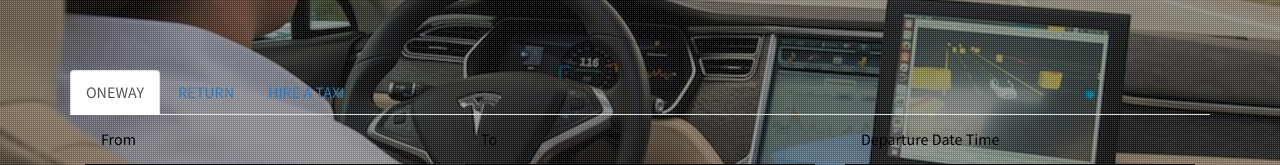
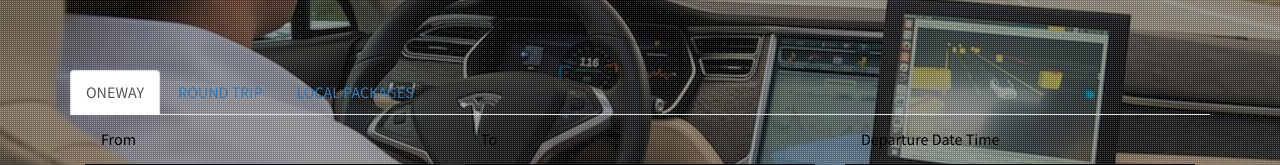
Before and after one commit to hiten-h-vinchurkar/intercitytaxi, a plain HTML site: page template5/index.html in a window 1280 px wide. Shown: the part 223-388 px from the top of the page. Drawn offline with nearby package versions, Linux system fonts and the light colour scheme.

Commit message:
Update index.html

```diff
--- a/template5/index.html
+++ b/template5/index.html
@@ -89,8 +89,8 @@ License URL: http://creativecommons.org/licenses/by/3.0/
 					  		<div class="banner-textagileinfo">
 								<ul class="nav nav-tabs">
   									<li class="active"><a data-toggle="tab" href="#home">ONEWAY</a></li>
-  									<li><a data-toggle="tab" href="#menu1">RETURN</a></li>
-  									<li><a data-toggle="tab" href="#menu2">HIRE A TAXI</a></li>
+  									<li><a data-toggle="tab" href="#menu1">ROUND TRIP</a></li>
+  									<li><a data-toggle="tab" href="#menu2">LOCAL PACKAGES</a></li>
 								</ul>
 								<div class="tab-content w3l_contact_form">
 								  <div id="home" class="tab-pane fade in active">
```
